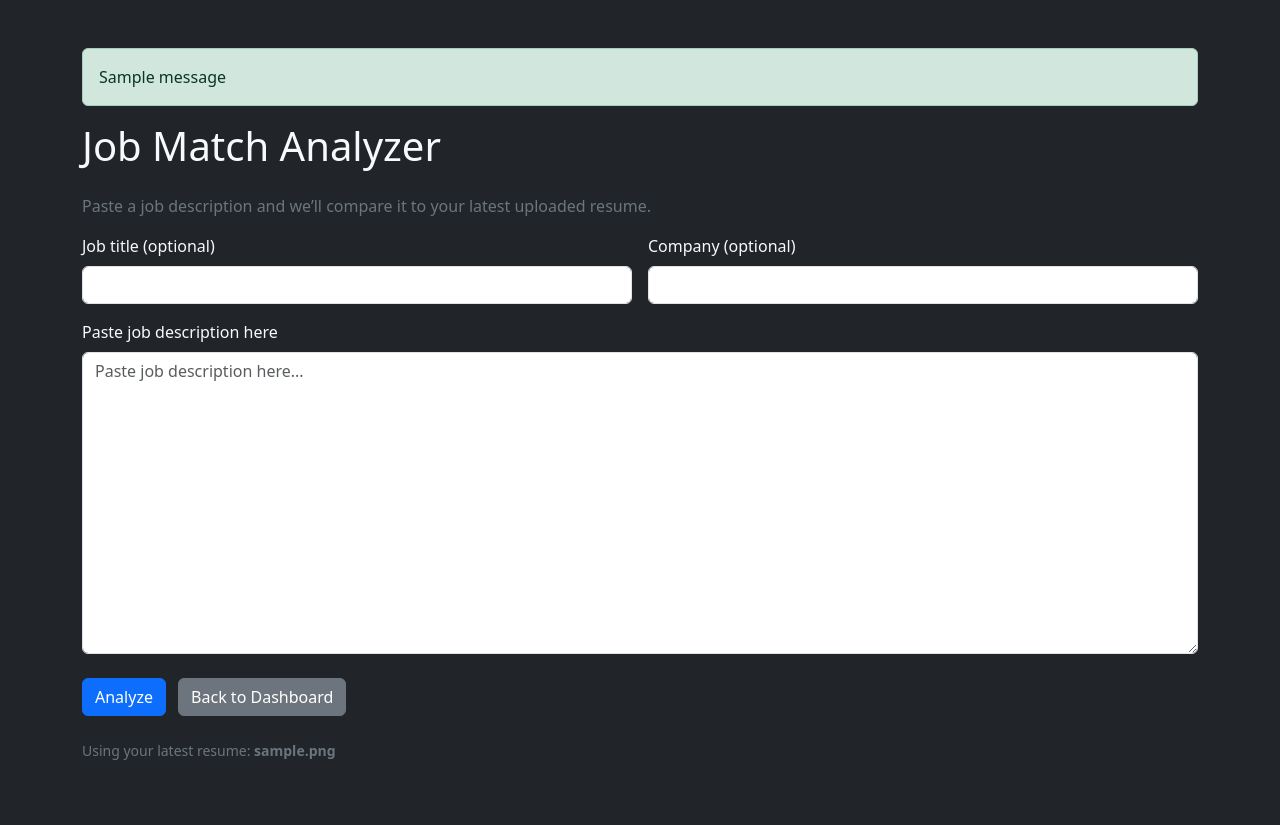
After one commit to solumurewa7/ResumeFit, a Flask app: page /analyze in a window 1280 px wide. The commit adds this page. Run offline with Flask 3, Linux system fonts and the light colour scheme; a user stored in the database is signed in; tables that the repository leaves empty hold one stand-in row (values such as "Sample post"); one stand-in notice (Sample message) is shown; some libraries are stand-ins or nearby versions.

Commit message:
Add /analyze: JD vs resume skills match + Fit% with templates

```diff
--- a/app.py
+++ b/app.py
@@ -20,6 +20,8 @@ from flask_wtf.file import FileField, FileAllowed, FileRequired
 import pdfplumber
 import docx
 from flask import send_from_directory, abort
+from wtforms import StringField, PasswordField, BooleanField, TextAreaField
+import re
 
 
 # -------------------- App + Config --------------------
@@ -117,6 +119,13 @@ class Resume(db.Model):
     uploaded_at = db.Column(db.DateTime, default=datetime.utcnow)
 
 
+class AnalyzeForm(FlaskForm):
+    job_title = StringField('Job title (optional)')
+    company = StringField('Company (optional)')
+    jd_text = TextAreaField('Paste job description here', validators=[DataRequired()])
+
+
+
 
 
 
@@ -171,6 +180,68 @@ def extract_text(path, ext):
     if ext == 'docx':
         return _extract_docx_text(path)
     raise ValueError("Unsupported file type")
+
+
+
+
+
+
+
+
+# ---------- Skills catalog & helpers ----------
+TECH_SKILLS = [
+    'python','java','c++','c','javascript','typescript','react','node',
+    'html','css','sql','mysql','postgres','mongodb','linux','git',
+    'aws','azure','gcp','docker','kubernetes','rest','api',
+    'pandas','numpy','matplotlib','scikit-learn','tensorflow','pytorch',
+    'oop','object oriented programming','data structures','algorithms'
+]
+SOFT_SKILLS = [
+    'communication','teamwork','leadership','problem solving',
+    'time management','adaptability','collaboration','initiative'
+]
+
+# simple synonyms -> canonical
+SYNONYMS = {
+    'js': 'javascript',
+    'ts': 'typescript',
+    'ml': 'machine learning',
+    'object-oriented programming': 'object oriented programming',
+    'sql server': 'sql',
+}
+
+def _normalize(text: str) -> str:
+    text = text.lower()
+    text = re.sub(r'[^a-z0-9+\s]', ' ', text)  # keep + for C++
+    text = re.sub(r'\s+', ' ', text).strip()
+    return text
+
+def _canon(word: str) -> str:
+    return SYNONYMS.get(word, word)
+
+def extract_skill_hits(text: str):
+    """Return a set of canonical skills found in text."""
+    t = _normalize(text)
+    words = set(t.split())
+
+    hits = set()
+    # single-token hits
+    for s in TECH_SKILLS + SOFT_SKILLS:
+        s_norm = _normalize(s)
+        if ' ' not in s_norm:
+            if _canon(s_norm) in words:
+                hits.add(_canon(s_norm))
+
+    # multi-token phrases
+    phrases = [s for s in TECH_SKILLS + SOFT_SKILLS if ' ' in s]
+    for p in phrases:
+        p_norm = _normalize(p)
+        if p_norm in t:
+            hits.add(_canon(p_norm))
+
+    return hits
+
+
 
 
 
@@ -381,6 +452,52 @@ def resume_view(resume_id):
 
 
 
+@app.route('/analyze', methods=['GET', 'POST'])
+@login_required
+def analyze():
+    if not current_user.is_verified:
+        flash('Please verify your email first.', 'warning')
+        return redirect(url_for('dashboard'))
+
+    # need a resume on file
+    latest = Resume.query.filter_by(user_id=current_user.id)\
+                         .order_by(Resume.uploaded_at.desc()).first()
+    if not latest:
+        flash('Upload a resume first.', 'warning')
+        return redirect(url_for('resume'))
+
+    form = AnalyzeForm()
+    if form.validate_on_submit():
+        jd = form.jd_text.data
+        jd_hits = extract_skill_hits(jd)
+        resume_hits = extract_skill_hits(latest.resume_text)
+
+        all_required = sorted(jd_hits)            # treat JD skills as "requirements"
+        matched = sorted(jd_hits & resume_hits)
+        missing = sorted(jd_hits - resume_hits)
+
+        total = len(all_required)
+        fit_pct = int(round((len(matched) / total) * 100)) if total else 0
+
+        if   fit_pct >= 70: label = 'Strong'
+        elif fit_pct >= 40: label = 'Medium'
+        else:               label = 'Low'
+
+        return render_template(
+            'analyze_result.html',
+            job_title=form.job_title.data or '',
+            company=form.company.data or '',
+            fit_pct=fit_pct,
+            label=label,
+            matched=matched,
+            missing=missing,
+            required=all_required,
+            resume_id=latest.id,
+        )
+
+    return render_template('analyze.html', form=form, latest=latest)
+
+
 
 
 
--- /dev/null
+++ b/templates/analyze.html
@@ -0,0 +1,50 @@
+<!doctype html>
+<html>
+<head>
+  <meta charset="utf-8">
+  <title>Analyze a Job</title>
+  <link href="https://cdn.jsdelivr.net/npm/bootstrap@5.3.3/dist/css/bootstrap.min.css" rel="stylesheet">
+</head>
+<body class="bg-dark text-light">
+<div class="container py-5">
+
+  {% with msgs = get_flashed_messages(with_categories=true) %}
+    {% for cat, msg in msgs %}
+      <div class="alert alert-{{cat}}">{{ msg }}</div>
+    {% endfor %}
+  {% endwith %}
+
+  <h1 class="mb-4">Job Match Analyzer</h1>
+  <p class="text-secondary">Paste a job description and we’ll compare it to your latest uploaded resume.</p>
+
+  <form method="post">
+    {{ form.hidden_tag() }}
+
+    <div class="row g-3">
+      <div class="col-md-6">
+        {{ form.job_title.label(class="form-label") }}
+        {{ form.job_title(class="form-control") }}
+      </div>
+      <div class="col-md-6">
+        {{ form.company.label(class="form-label") }}
+        {{ form.company(class="form-control") }}
+      </div>
+    </div>
+
+    <div class="mt-3">
+      {{ form.jd_text.label(class="form-label") }}
+      {{ form.jd_text(class="form-control", rows="12", placeholder="Paste job description here...") }}
+    </div>
+
+    <div class="mt-4">
+      <button class="btn btn-primary">Analyze</button>
+      <a class="btn btn-secondary ms-2" href="{{ url_for('dashboard') }}">Back to Dashboard</a>
+    </div>
+  </form>
+
+  {% if latest %}
+    <p class="mt-4 text-secondary small">Using your latest resume: <strong>{{ latest.original_filename }}</strong></p>
+  {% endif %}
+</div>
+</body>
+</html>
--- a/templates/dashboard.html
+++ b/templates/dashboard.html
@@ -33,6 +33,9 @@
   {% else %}
     <p class="text-muted">No resume uploaded yet.</p>
   {% endif %}
+
+  <a class="btn btn-success ms-2" href="{{ url_for('analyze') }}">Analyze a Job</a>
+
 </div>
 </body>
 </html>
```
Also changed, not shown: templates/analyze_result.html (added, +63 -0 lines).
